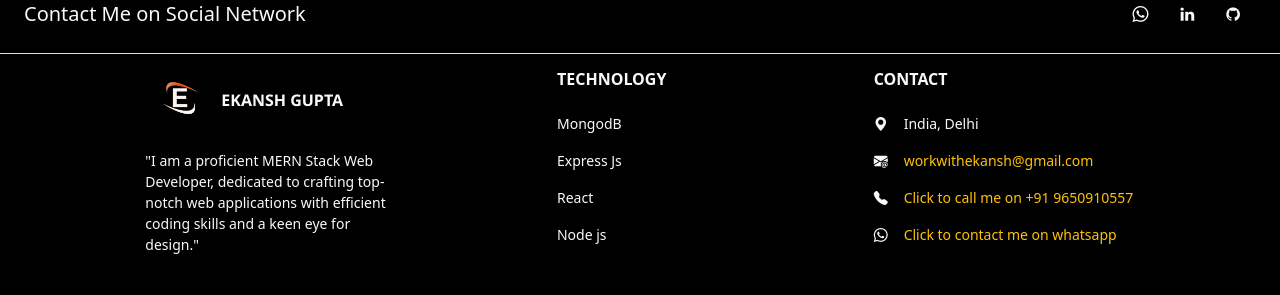
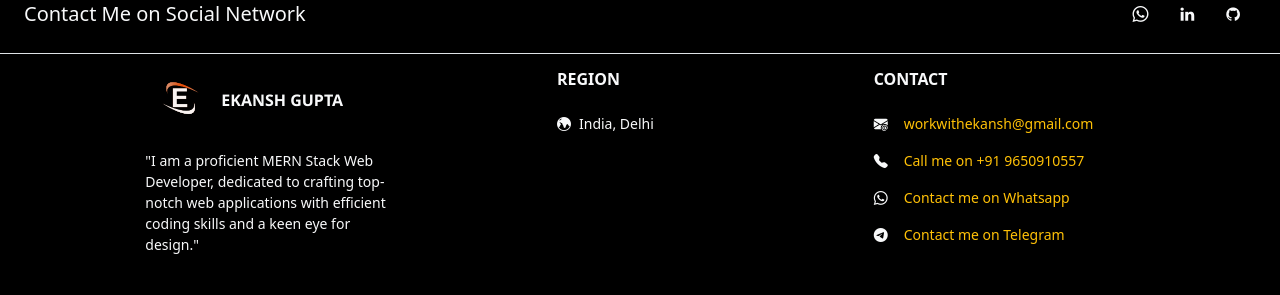
Before and after one commit to ekanshgupta981/EkanshPortfolio, a Next.js app: page / in a window 1280 px wide. Shown: the part 4073-4368 px from the top of the page. Built offline with nearby package versions, Linux system fonts and the light colour scheme.

Commit message:
Portfolio new

```diff
--- a/src/pages/index.js
+++ b/src/pages/index.js
@@ -785,27 +785,16 @@ export default function Main() {
                 </div>
 
                 <div className="col-md-2 col-lg-2 col-xl-2 mx-auto mb-4">
-                  <h6 className="text-uppercase fw-bold mb-4">Technology</h6>
+                  <h6 className="text-uppercase fw-bold mb-4">Region</h6>
                   <p>
-                    <a>MongodB</a>
-                  </p>
-                  <p>
-                    <a>Express Js</a>
-                  </p>
-                  <p>
-                    <a>React</a>
-                  </p>
-                  <p>
-                    <a>Node js</a>
+                    <i class="bi bi-globe-central-south-asia text-light me-2"></i>
+                    <a>India, Delhi</a>
                   </p>
                 </div>
 
                 <div className="col-md-4 col-lg-3 col-xl-3 mx-auto mb-md-0 mb-4">
                   <h6 className="text-uppercase fw-bold mb-4 ">Contact</h6>
-                  <p>
-                    <i className="bi bi-geo-alt-fill me-3"></i>
-                    <span>India, Delhi</span>
-                  </p>
+
                   <a href="mailto:workwithekansh@gmail.com">
                     <p>
                       <i className="bi bi-envelope-at-fill me-3"></i>
@@ -818,9 +807,7 @@ export default function Main() {
                   <p>
                     <i className="bi bi-telephone-fill me-3"></i>
                     <span className="text-warning cursor-pointer">
-                      <a href="tel:+919650910557">
-                        Click to call me on +91 9650910557
-                      </a>
+                      <a href="tel:+919650910557">Call me on +91 9650910557</a>
                     </span>
                   </p>
 
@@ -832,7 +819,20 @@ export default function Main() {
                         target="_blank"
                         rel="noopener noreferrer"
                       >
-                        Click to contact me on whatsapp
+                        Contact me on Whatsapp
+                      </a>
+                    </span>
+                  </p>
+
+                  <p>
+                    <i class="bi bi-telegram  text-light me-3 "></i>
+                    <span className="text-warning cursor-pointer">
+                      <a
+                        href="https://t.me/ekanshGupta_1"
+                        target="_blank"
+                        rel="noopener noreferrer"
+                      >
+                        Contact me on Telegram
                       </a>
                     </span>
                   </p>
```
Also changed, not shown: public/QP0180J (1).txt.jpg (deleted), 1 other file (tests, documents, lock files or other folders).
